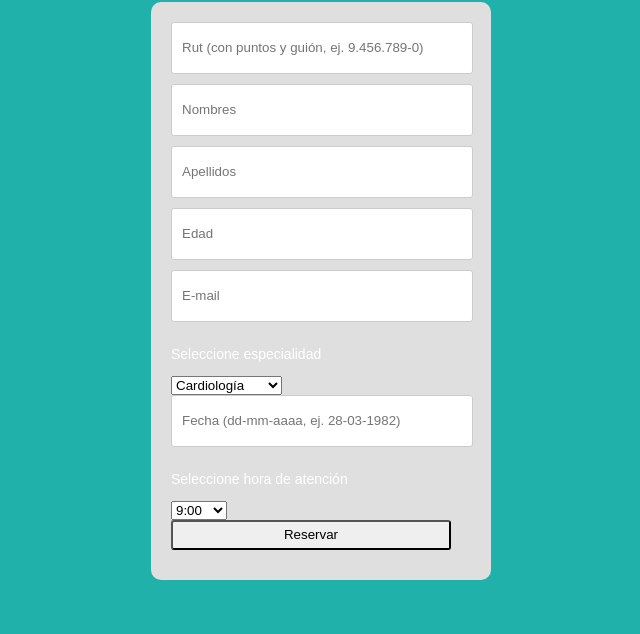
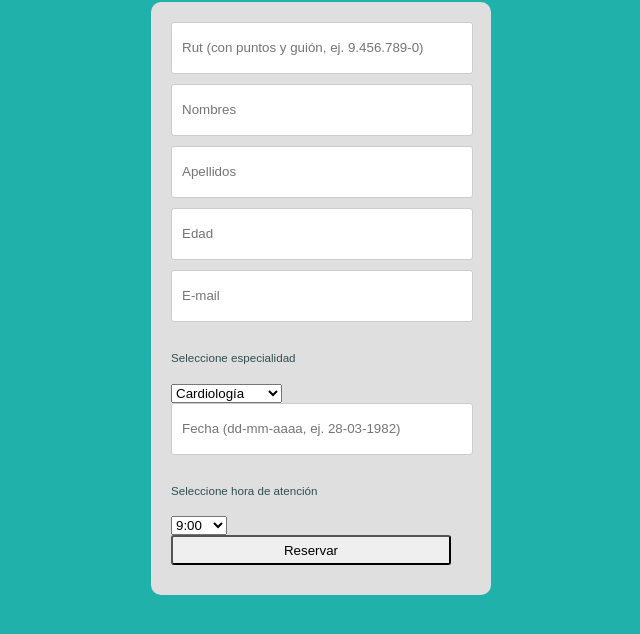
Before and after one commit to flowersflowing/DL_ReservaHoras, a plain HTML site: page index.html in a window 1280 px wide. Shown: the part 78-712 px from the top of the page, without its empty margins (319-959 px from the left). Drawn offline with Linux system fonts and the light colour scheme.

Commit message:
Todo funcionando excepto la devolución de hora y especialidad

```diff
--- a/index.html
+++ b/index.html
@@ -15,27 +15,27 @@
            <input type="text" id="apellidos" name="apellidos" placeholder="Apellidos" class="inputcss">
            <input type="text" id="edad" name="edad" placeholder="Edad" class="inputcss">
            <input type="text" id="correo" name="correo" placeholder="E-mail" class="inputcss">
-           <p id="p">Seleccione especialidad</p>
-           <select id="select">
-                <option selected>Cardiología</option>
-                <option>Dental</option>
-                <option>Endocrinología</option>
-                <option>Inmunología</option>
-                <option>Radiología</option>
-                <option>Traumatología</option>
+           <h5>Seleccione especialidad</h5>
+           <select id="especialidad">
+                <option class="esp" selected>Cardiología</option>
+                <option class="esp">Dental</option>
+                <option class="esp">Endocrinología</option>
+                <option class="esp">Inmunología</option>
+                <option class="esp">Radiología</option>
+                <option class="esp">Traumatología</option>
            </select>
            <input type="text" id="fecha" name="fecha" placeholder="Fecha (dd-mm-aaaa, ej. 28-03-1982)" class="inputcss">
-           <p id="p">Seleccione hora de atención</p>
-           <select id="select">
-                <option selected>9:00</option>
-                <option>9:30</option>
-                <option>10:00</option>
-                <option>10:30</option>
-                <option>11:00</option>
-                <option>11:30</option>
-                <option>12:00</option>
-                <option>12:30</option>
-                <option>13:00</option>
+           <h5>Seleccione hora de atención</h5>
+           <select id="hora">
+                <option class="cita" selected>9:00</option>
+                <option class="cita">9:30</option>
+                <option class="cita">10:00</option>
+                <option class="cita">10:30</option>
+                <option class="cita">11:00</option>
+                <option class="cita">11:30</option>
+                <option class="cita">12:00</option>
+                <option class="cita">12:30</option>
+                <option class="cita">13:00</option>
            </select>
        <input type="submit" value="Reservar" class="btn-enviar" id="reserva">
        </div>
--- a/script.js
+++ b/script.js
@@ -6,8 +6,25 @@ var apellidos = document.getElementById("apellidos");
 var edad = document.getElementById("edad");
 var correo = document.getElementById("correo");
 var fecha = document.getElementById("fecha");
-var especialidad; //ver especialidad
-var hora; //ver hora
+var especialidad = document.getElementById("especialidad").addEventListener('change', (e) => {
+    return e.target.value;
+});
+var hora = document.getElementById("hora").addEventListener('change', (e) => {
+    return e.target.value;
+});
+
+//Función menú desplegable
+
+// function select (item) {
+//     item.addEventListener('change', (e)=> {
+//         console.log(e.target.value);
+//         var seleccion = e.target.value;
+//     });
+// };
+
+// select(especialidad);
+// select(hora);
+
 
 //Llamado y función de validación
 
@@ -29,23 +46,10 @@ function validar (e) {
     fecha = fecha.value;
     valFecha(fecha);
 
-    var divDevolucion = document.createElement("div");
+    var divDevolucion = document.createElement('div');
     divDevolucion.innerHTML = `<p>Estimado(a) ${nombres} ${apellidos}, su hora para ${especialidad} ha sido reservada para el día ${fecha} a las ${hora}. Además, se le envió un mensaje a su correo ${correo} con el detalle de su cita.</p><p>Gracias por preferirnos.</p>`;
     document.body.appendChild(divDevolucion);
-    // divDevolucion.style.backgroundColor = white;
 };
-
-//Función menú desplegable
-
-var selectElem = document.getElementById('select');
-var pElem = document.getElementById('p')
-
-// When a new <option> is selected
-selectElem.addEventListener('change', function() {
-  var index = selectElem.selectedIndex;
-  // Add that data to the <p>
-  pElem.innerHTML = 'selectedIndex: ' + index;
-})
 
 //Validaciones
 
@@ -55,7 +59,7 @@ function valRut (v) {
     }
 
     else {
-        alert("Debes ingresar un RUT válido");
+        alert('Debes ingresar un RUT válido');
     }
 };
 
@@ -65,7 +69,7 @@ function valNombres (v) {
     }
 
     else {
-        alert("Debes ingresar nombres válido");
+        alert('Debes ingresar nombres válido');
     }
 };
 
@@ -75,7 +79,7 @@ function valEdad (v) {
     }
 
     else {
-        alert("Debes ingresar tu edad");
+        alert('Debes ingresar tu edad');
     }
 };
 
@@ -85,7 +89,7 @@ function valCorreo (v) {
     }
 
     else {
-        alert("Debes ingresar tu correo con @ y punto, ej. hola@micorreo.ok");
+        alert('Debes ingresar tu correo con @ y punto, ej. hola@micorreo.ok');
     }
 };
 
@@ -95,7 +99,7 @@ function valFecha (v) {
     }
 
     else {
-        alert("Debes ingresar una fecha válida");
+        alert('Debes ingresar una fecha válida');
     }
 };
 
@@ -113,7 +117,7 @@ TO DO
     - Validar fecha (validar que sean números y en formato dd-mm-aaaa) :)
 - Llamar las funciones dentro de la función de validación :)
 - Entregar mensaje de vuelta :)
-- Darle forma al mensaje de vuelta con un innerHTML
-- Crear el campo de especialidad con lista desplegable
-- Crear el campo de hora con horas desplegables
+- Crear el campo de especialidad con lista desplegable :)
+- Crear el campo de hora con horas desplegables :)
+- Crear función que me devuelva el valor de hora y especialidad
 */
--- a/style.css
+++ b/style.css
@@ -41,6 +41,12 @@ body{
      color: rgb(255, 255, 255);
   }
 
+  h5 {
+     text-align: left;
+     color: darkslategrey;
+     font-weight: 300;
+  }
+
   #especialidad li {
      list-style-type: none;
      margin: auto;
```
